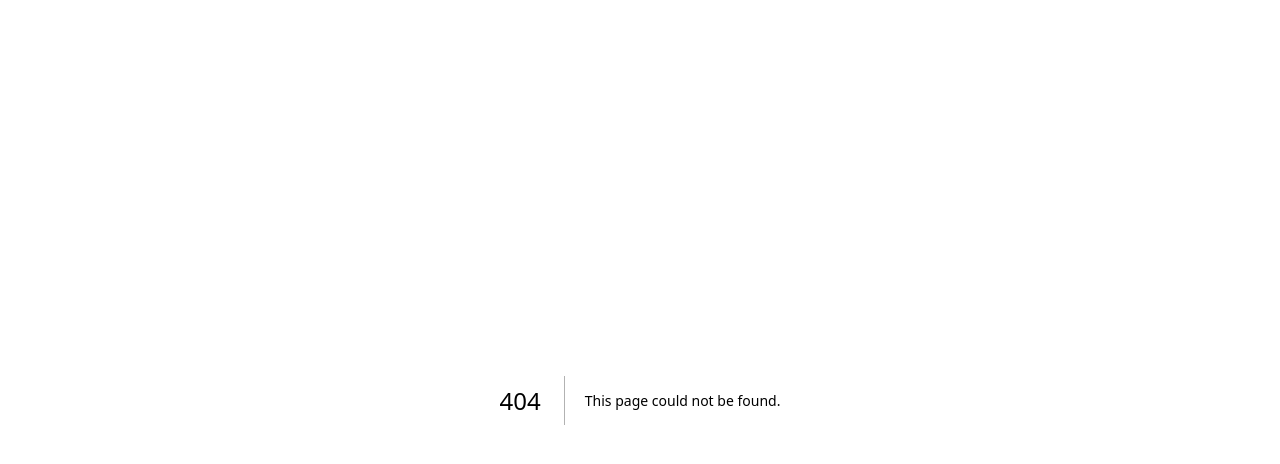
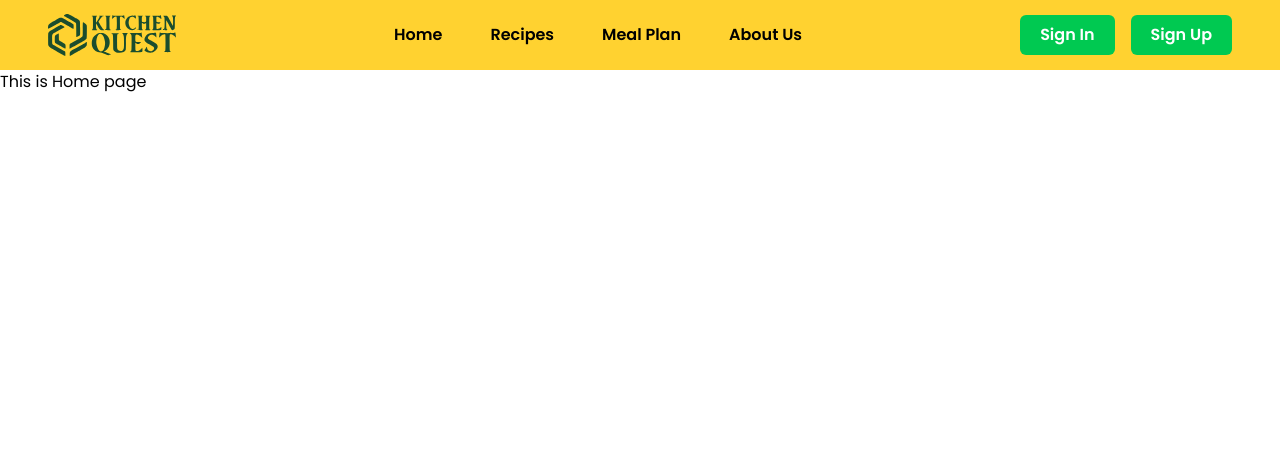
Before and after one commit to PNilay/kitchen_quest, a Next.js app: page /Home in a window 1280 px wide. Before the commit this address had no page. Shown: the top 464 px of the page. Built offline with nearby package versions, Linux system fonts and the light colour scheme.

Commit message:
Components and Pages for the Website

```diff
--- /dev/null
+++ b/src/app/Home/page.tsx
@@ -0,0 +1,13 @@
+import Navbar from '@/components/Navbar'
+import React from 'react'
+
+function page() {
+  return (
+    <div>
+      <Navbar />
+      <h1>This is Home page</h1>
+    </div>
+  )
+}
+
+export default page
--- /dev/null
+++ b/src/app/Login/page.tsx
@@ -0,0 +1,11 @@
+import React from 'react'
+
+function page() {
+  return (
+    <div>
+      Login
+    </div>
+  )
+}
+
+export default page
--- /dev/null
+++ b/src/app/Profile/page.tsx
@@ -0,0 +1,11 @@
+import React from 'react'
+
+function page() {
+  return (
+    <div>
+      Profile
+    </div>
+  )
+}
+
+export default page
--- /dev/null
+++ b/src/app/SignUp/page.tsx
@@ -0,0 +1,11 @@
+import React from 'react'
+
+function page() {
+  return (
+    <div>
+      Sign Up
+    </div>
+  )
+}
+
+export default page
--- /dev/null
+++ b/src/components/Navbar.tsx
@@ -0,0 +1,25 @@
+import React from "react";
+
+function Navbar() {
+  return (
+    <nav className="flex justify-between mx-0 my-0 bg-amber-300 px-12 h-[70px] font-semibold">
+      <div className="flex flex-col justify-center grow">
+        <img src="/KitchenQuest_Logo.svg" alt="..." className="w-32" />
+      </div>
+      <div className="flex flex-col justify-center grow-2 mx-24">
+        <ul className="flex flex-row justify-center">
+          <li className="px-6">Home</li>
+          <li className="px-6">Recipes</li>
+          <li className="px-6">Meal Plan</li>
+          <li className="px-6">About Us</li>
+        </ul>
+      </div>
+      <div className="flex justify-end items-center grow">
+        <button className="text-white bg-green-500 rounded-md hover:bg-green-400 sm:w-auto sm:mb-0 px-5 py-2">Sign In</button>
+        <button className="text-white bg-green-500 rounded-md hover:bg-green-400 sm:w-auto sm:mb-0 ml-4 px-5 py-2">Sign Up</button>
+      </div>
+    </nav>
+  );
+}
+
+export default Navbar;
```
